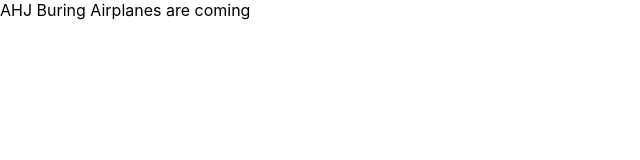
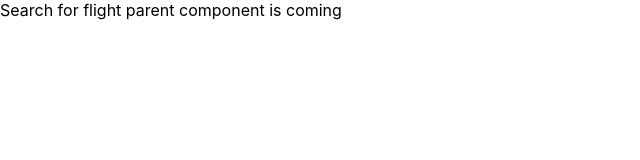
Before and after one commit to GigaXXIV/ahj-airline-client, a React (Create React App) app: page / in a window 1280 px wide. Shown: the top 160 px of the page, without its empty margins (0-640 px from the left). Built offline with nearby package versions, Linux system fonts and the light colour scheme.

Commit message:
SearchForFlight parent componet created and exported

```diff
--- a/src/components/App.js
+++ b/src/components/App.js
@@ -1,8 +1,11 @@
+import SearchForFlights from './SearchForFlights';
+
 function App() {
   return (
     <div className="App">
+      {/* Parent Component */}
+      <SearchForFlights />
 
-      AHJ Buring Airplanes are coming
     </div>
   );
 }
--- /dev/null
+++ b/src/components/SearchForFlights.jsx
@@ -0,0 +1,14 @@
+import React, { Component } from "react";
+
+class SearchForFlights extends Component {
+    render(){
+        return(
+            <div>
+                Search for flight parent component is coming
+            </div>
+        )
+    }
+
+}
+
+export default SearchForFlights;
```
